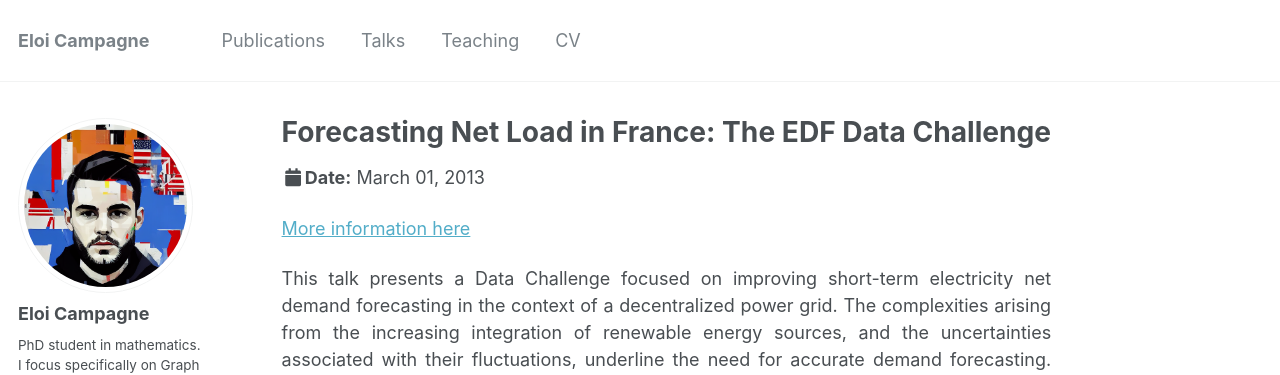
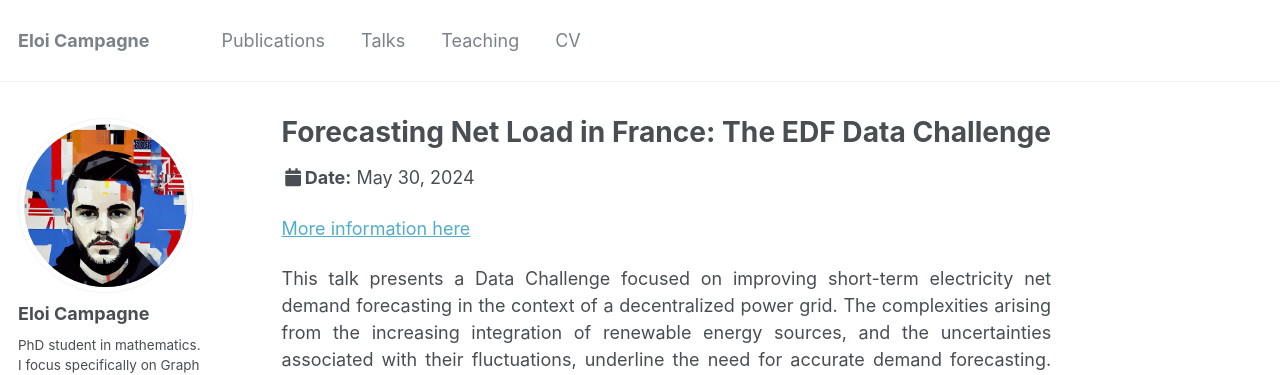
Before and after one commit to eloicampagne/eloicampagne.github.io, a Jekyll site: the page built from _talks/2024-05-30-conference-1.md, in a window 1280 px wide. Shown: the top 375 px of the page. Built offline with Jekyll 4.4.1, drawn with Linux system fonts in a browser that asks for light colours.

Commit message:
feat: changed date talk1

```diff
--- a/_talks/2024-05-30-conference-1.md
+++ b/_talks/2024-05-30-conference-1.md
@@ -4,7 +4,7 @@ collection: talks
 type: "Conference"
 permalink: /talks/2024-05-30-conference-1
 venue: "Jds 2024, SFdS - Université de Bordeaux"
-date: 2013-03-01
+date: 2024-05-30
 location: "Bordeaux, France"
 ---
 
```
